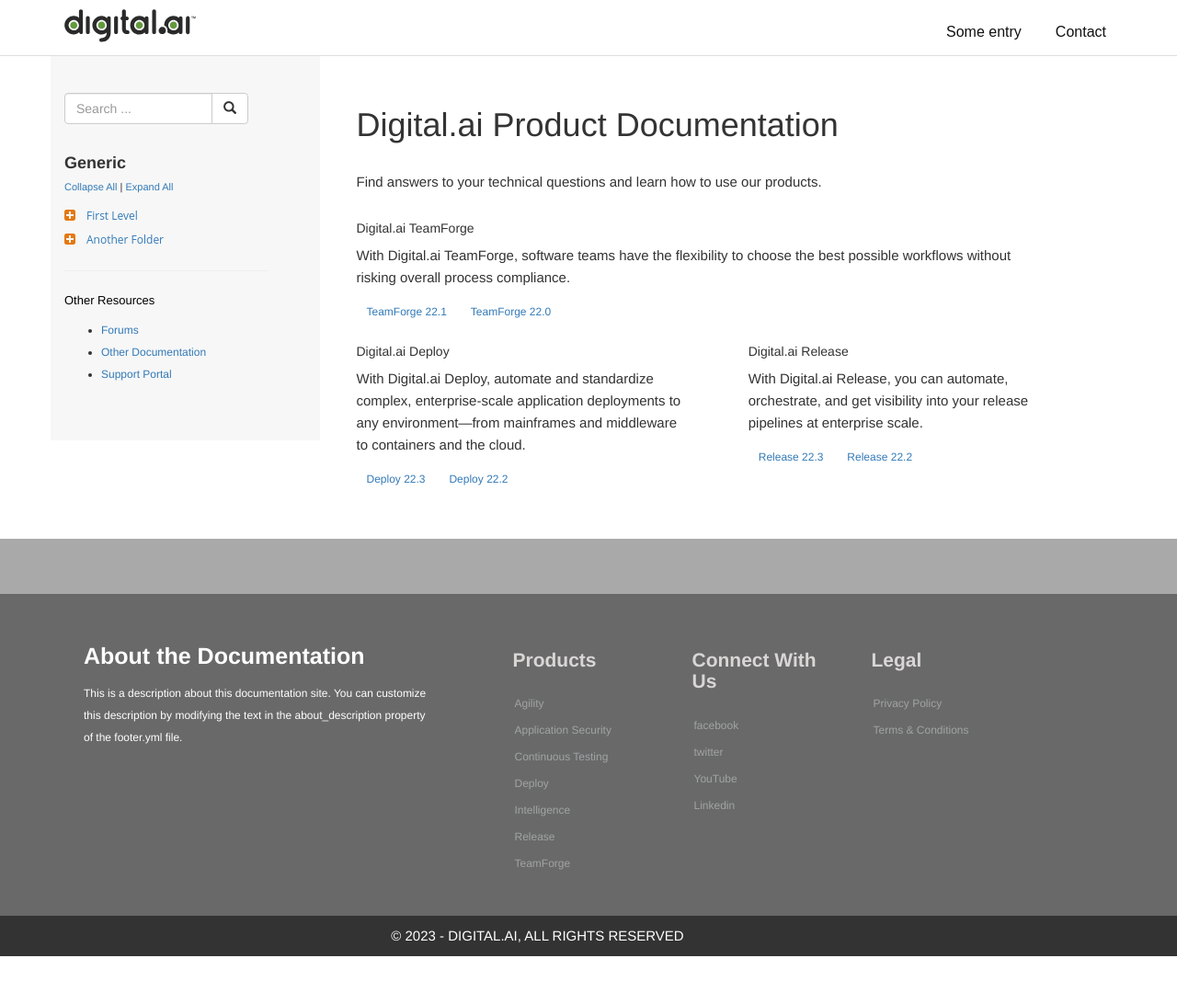
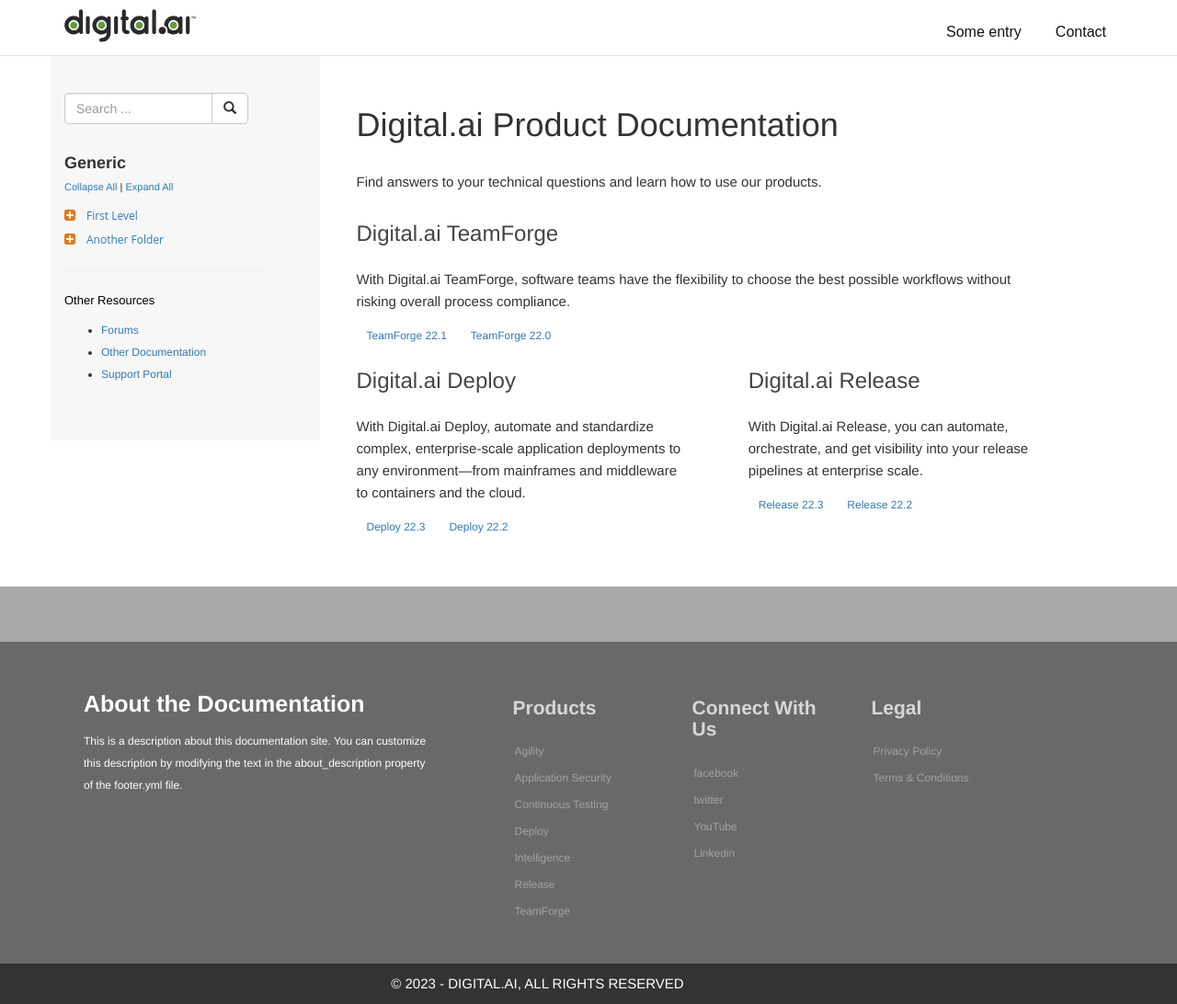
Before and after one commit to mahendranjayavel/multi-output, a Jekyll site: the page built from index.md, in a window 1280 px wide and 1092 px high. Shown: the whole window at 92% size. Built offline with Jekyll 4.4.1, drawn with Linux system fonts in a browser that asks for light colours; nearby versions of some CDN libraries; comment, search, counter and statistics services are not loaded.

Commit message:
Update index.md

```diff
--- a/index.md
+++ b/index.md
@@ -12,7 +12,7 @@ Find answers to your technical questions and learn how to use our products.
   <div class="col-sm-12">
     <div class="card">
       <div class="card-body">
-        <h5 class="card-title">Digital.ai TeamForge</h5>
+        <h2 class="card-title">Digital.ai TeamForge</h2>
         <p class="card-text">With Digital.ai TeamForge, software teams have the flexibility to choose the best possible workflows without risking overall process compliance.</p>
         <a href="#" class="btn btn-secondary btn-sm">TeamForge 22.1</a>
         <a href="#" class="btn btn-secondary btn-sm">TeamForge 22.0</a>
@@ -25,7 +25,7 @@ Find answers to your technical questions and learn how to use our products.
   <div class="col-sm-6">
     <div class="card">
       <div class="card-body">
-        <h5 class="card-title">Digital.ai Deploy</h5>
+        <h2 class="card-title">Digital.ai Deploy</h2>
         <p class="card-text">With Digital.ai Deploy, automate and standardize complex, enterprise-scale application deployments to any environment—from mainframes and middleware to containers and the cloud.</p>
         <a href="#" class="btn btn-secondary btn-sm">Deploy 22.3</a>
         <a href="#" class="btn btn-secondary btn-sm">Deploy 22.2</a>
@@ -35,7 +35,7 @@ Find answers to your technical questions and learn how to use our products.
   <div class="col-sm-6">
     <div class="card">
       <div class="card-body">
-        <h5 class="card-title">Digital.ai Release</h5>
+        <h2 class="card-title">Digital.ai Release</h2>
         <p class="card-text">With Digital.ai Release, you can automate, orchestrate, and get visibility into your release pipelines at enterprise scale.</p>
         <a href="#" class="btn btn-secondary btn-sm">Release 22.3</a>
         <a href="#" class="btn btn-secondary btn-sm">Release 22.2</a>
```
